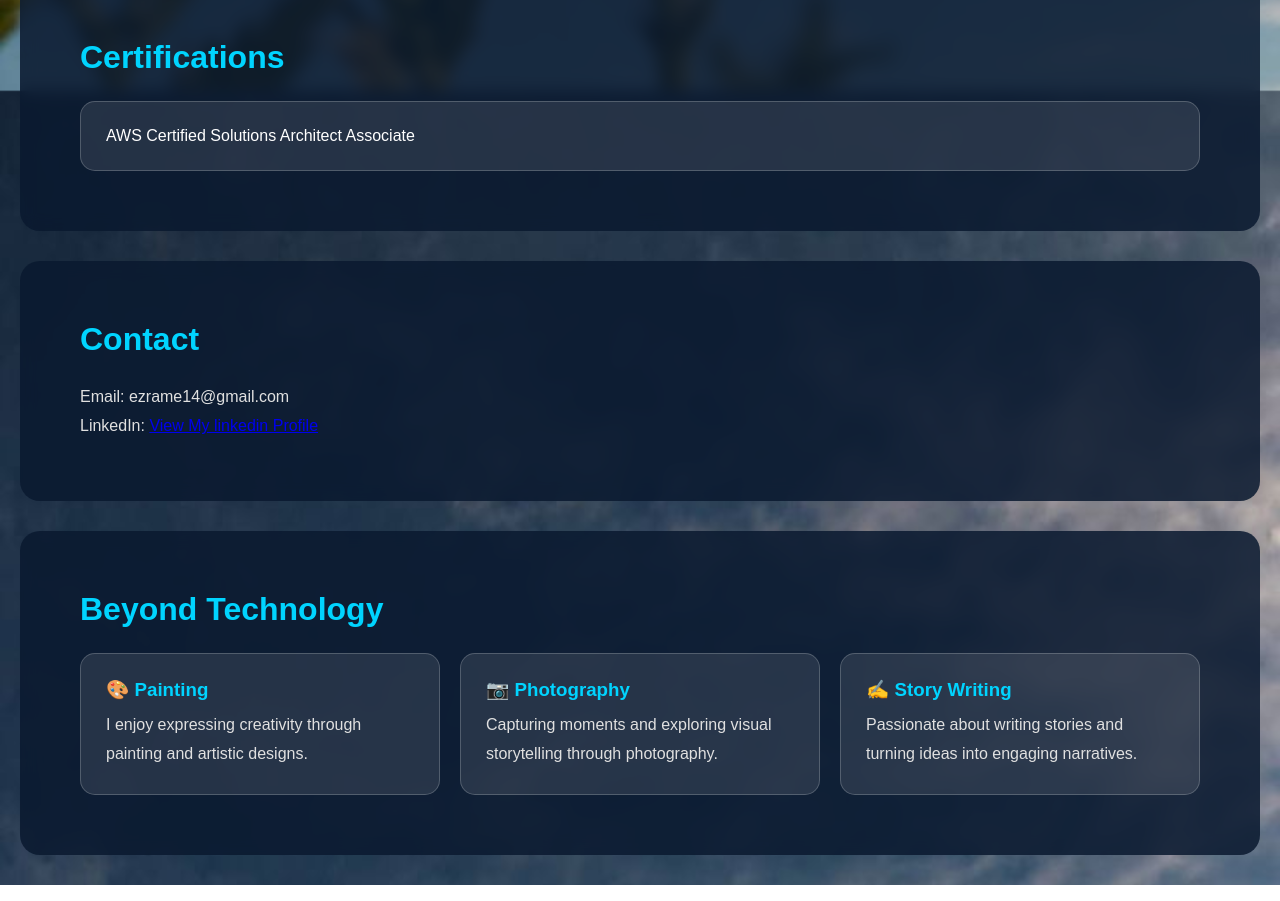
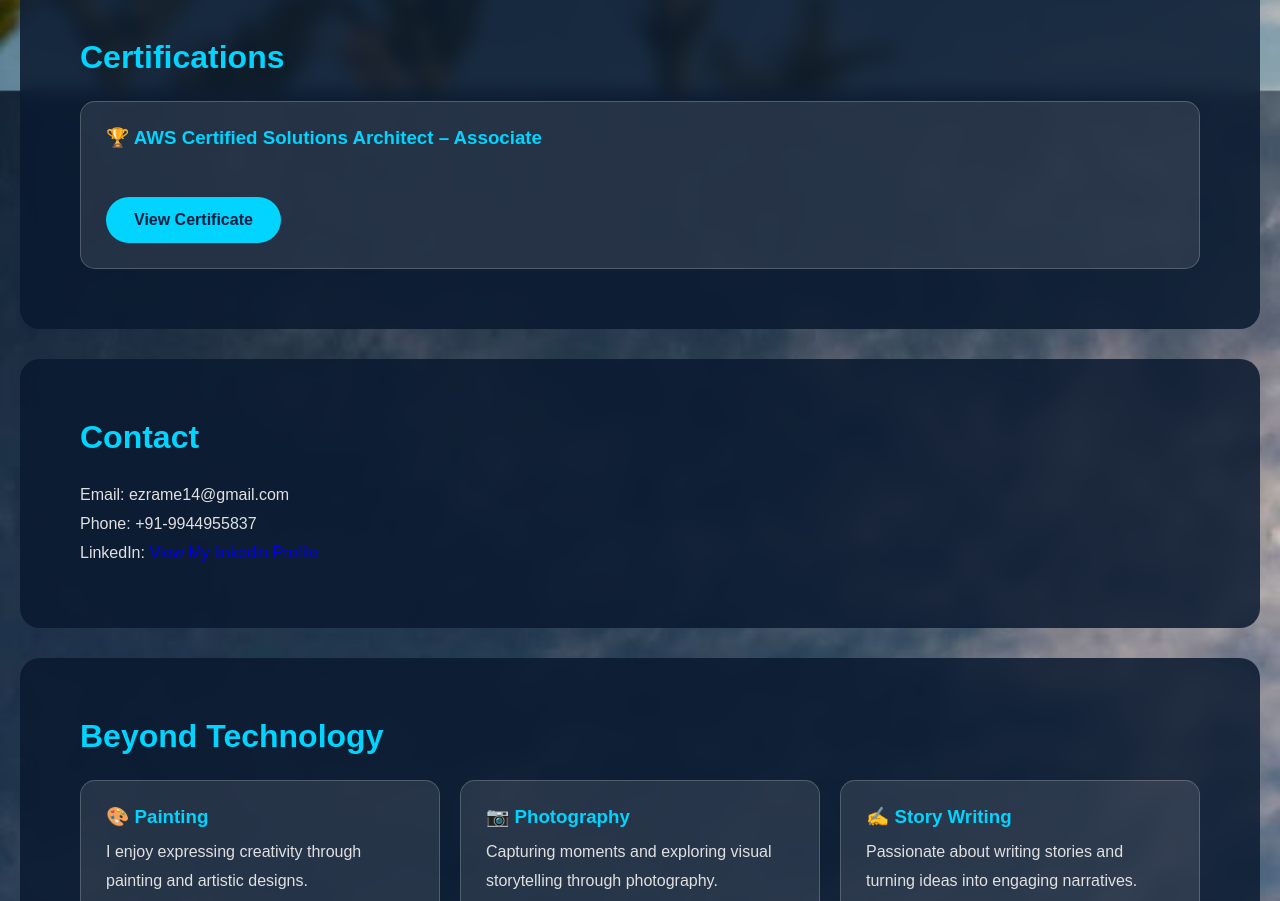
Before and after one commit to Ezrajohnny/Ezra-Portfolio, a plain HTML site: page index.html in a window 1280 px wide. Shown: the part 2184-3085 px from the top of the page. Drawn offline with Linux system fonts and the light colour scheme.

Commit message:
Update index.html

```diff
--- a/index.html
+++ b/index.html
@@ -132,11 +132,16 @@ Infrastructure Monitoring Engineer
 <h2>Certifications</h2>
 
 <div class="card">
+    <h3>🏆 AWS Certified Solutions Architect – Associate</h3>
 
-AWS Certified Solutions Architect Associate
+    <br>
 
+    <a href="AWS_Solutions_Architect.pdf"
+       target="_blank"
+       class="btn">
+       View Certificate
+    </a>
 </div>
-
 </section>
 
 <section>
@@ -144,6 +149,8 @@ AWS Certified Solutions Architect Associate
 <h2>Contact</h2>
 
 <p>Email: ezrame14@gmail.com</p>
+
+<p>Phone: +91-9944955837</p>
 
 <p>LinkedIn: <a href="https://www.linkedin.com/in/ezra-anandaraj-7633a514b" target="_blank"> View My linkedin Profile </a></p>
 
```
